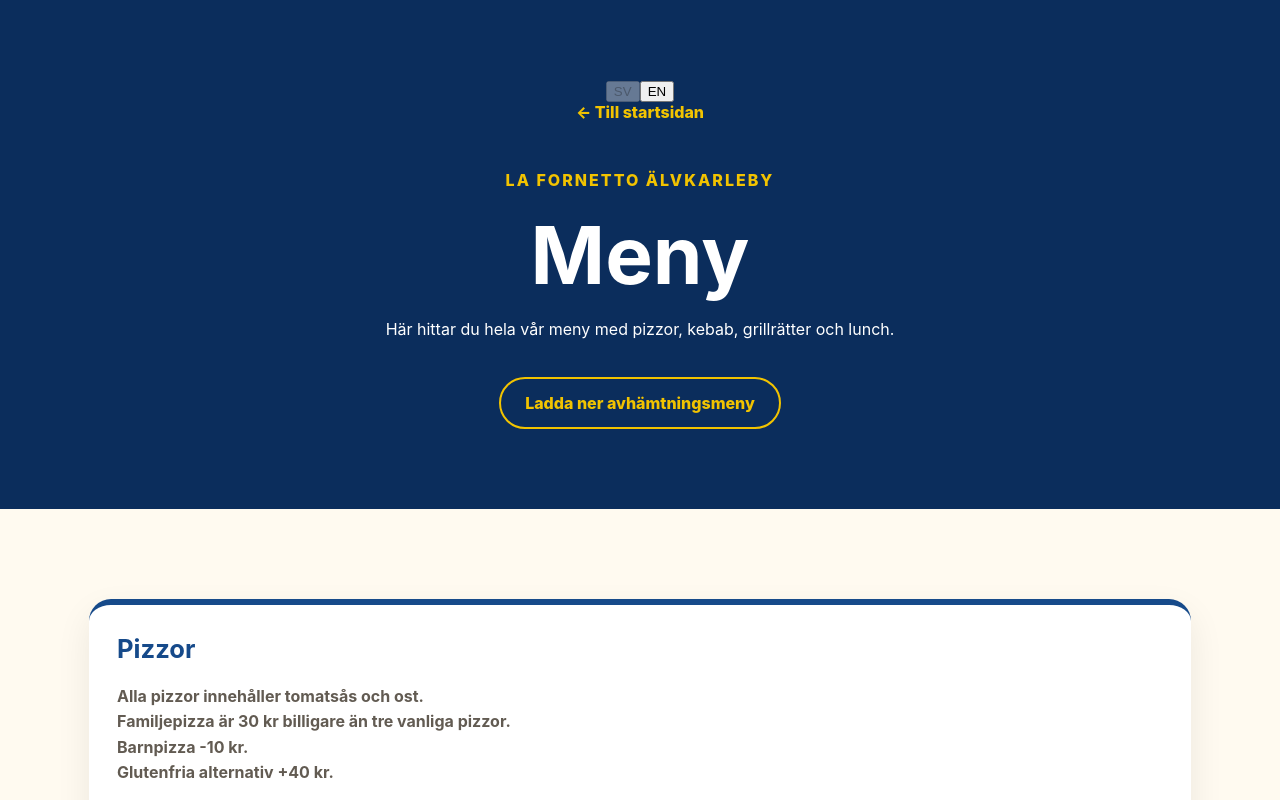
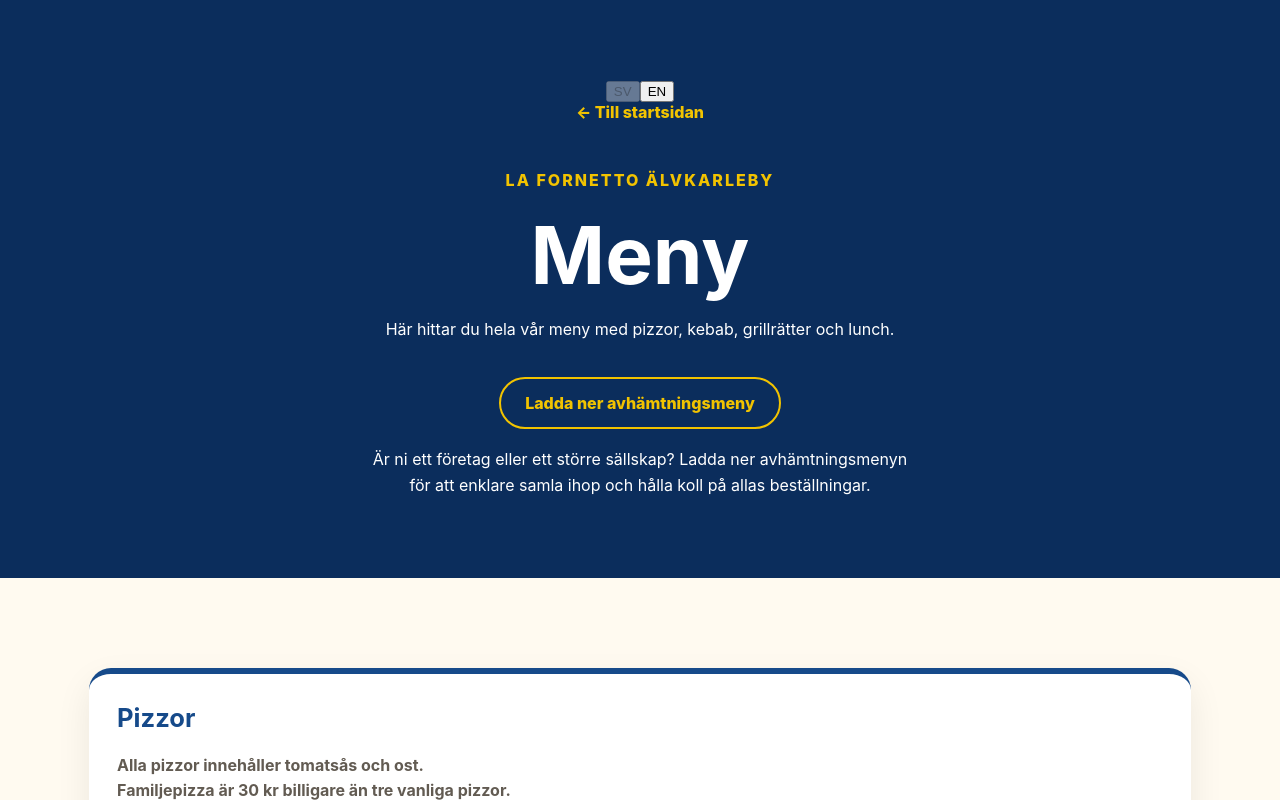
Before and after one commit to lafornetto/lafornetto, a React (Vite) app: page /meny in a window 1280 px wide. Shown: the top 800 px of the page. Built offline with nearby package versions, Linux system fonts and the light colour scheme.

Commit message:
Update menu

```diff
--- a/src/App.css
+++ b/src/App.css
@@ -605,6 +605,14 @@
   box-shadow: 0 14px 35px rgba(0, 0, 0, 0.12);
 }
 
+.menu-download-info {
+  max-width: 560px;
+  margin: 18px auto 0;
+  color: var(--white);
+  font-size: 1rem;
+  line-height: 1.6;
+}
+
 @media (max-width: 900px) {
   .gift-card-container {
     grid-template-columns: 1fr;
--- a/src/data/translations.ts
+++ b/src/data/translations.ts
@@ -22,6 +22,8 @@
     menuPageTitle: "Meny",
     menuPageText:
       "Här hittar du hela vår meny med pizzor, kebab, grillrätter och lunch.",
+    menuDownloadInfo:
+      "Är ni ett företag eller ett större sällskap? Ladda ner avhämtningsmenyn för att enklare samla ihop och hålla koll på allas beställningar.",
 
     lunchEyebrow: "Måndag till fredag",
     lunchTitle: "Lunch 125 kr",
@@ -54,7 +56,7 @@
     contactMapTitle: "La Fornetto karta",
 
     footerCopyright:
-    "© 2026 La Fornetto Älvkarleby. Alla rättigheter förbehållna.",
+      "© 2026 La Fornetto Älvkarleby. Alla rättigheter förbehållna.",
     footerQrText: "Skanna för meny",
     footerQrAlt: "QR-kod till menyn",
   },
@@ -82,6 +84,8 @@
     menuPageTitle: "Menu",
     menuPageText:
       "Here you can find our full menu with pizzas, kebab, grilled dishes and lunch.",
+    menuDownloadInfo:
+      "Are you a company or a larger group? Download the takeaway menu to make it easier to collect and keep track of everyone's orders.",
 
     lunchEyebrow: "Monday to Friday",
     lunchTitle: "Lunch 125 SEK",
@@ -114,7 +118,7 @@
     contactMapTitle: "La Fornetto map",
 
     footerCopyright:
-    "© 2026 La Fornetto Älvkarleby. All rights reserved.",
+      "© 2026 La Fornetto Älvkarleby. All rights reserved.",
     footerQrText: "Scan for menu",
     footerQrAlt: "QR code to the menu",
   },
--- a/src/pages/MenuPage.tsx
+++ b/src/pages/MenuPage.tsx
@@ -11,6 +11,7 @@
     menuPageEyebrow: string;
     menuPageTitle: string;
     menuPageText: string;
+    menuDownloadInfo: string;
 
     footerCopyright: string;
     footerQrText: string;
@@ -46,6 +47,10 @@
         >
           Ladda ner avhämtningsmeny
         </a>
+
+        <p className="menu-download-info">
+          {t.menuDownloadInfo}
+        </p>
       </section>
 
       <MenuSection language={language} />
```
